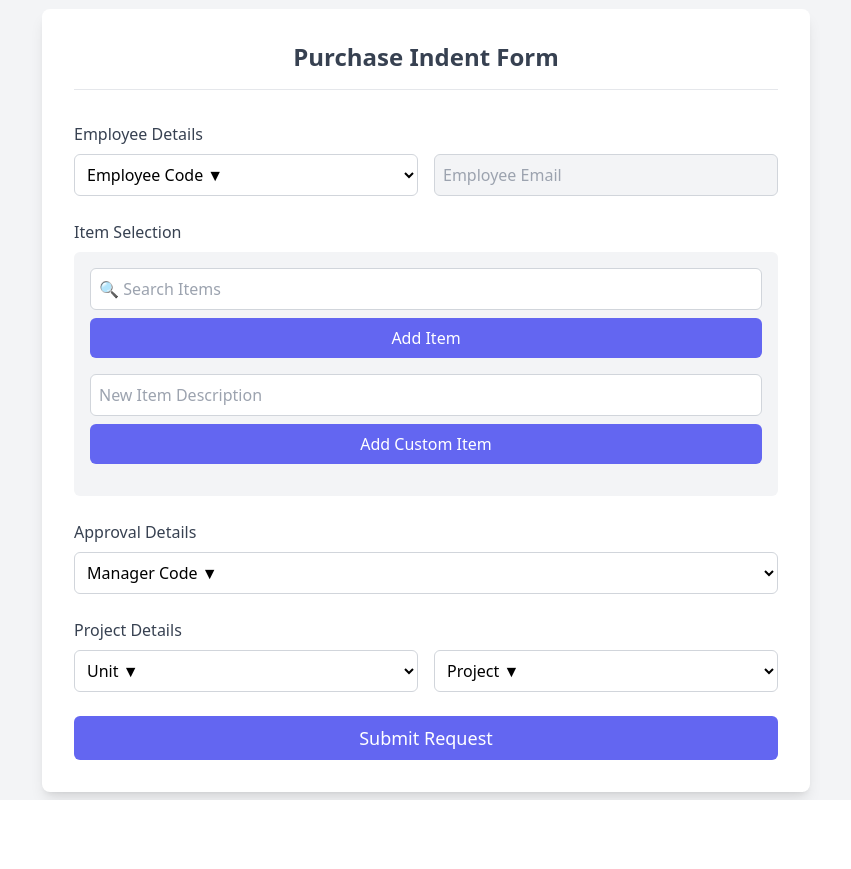
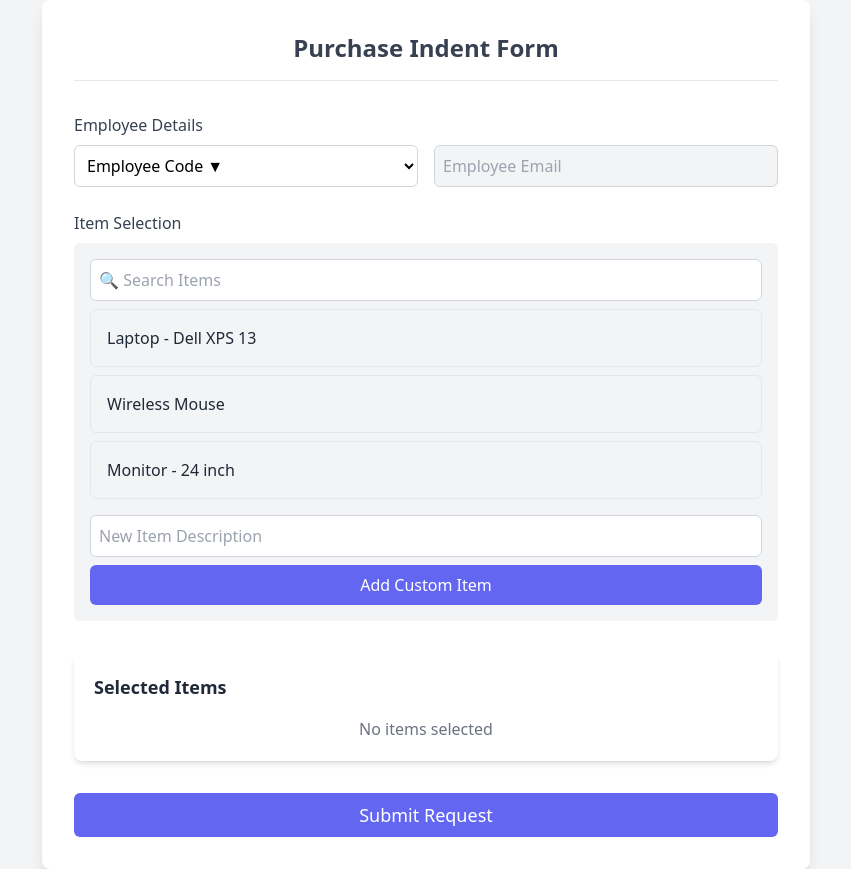
Before and after one commit to Prossima-Tech/procurement, a React (Vite) app in the folder procurement-system/: page /internal-form in a window 1280 px wide. Shown: the whole page, without its empty margins (214-1065 px from the left). Before the commit the page ends 800 px from the top, so only its background shows below. Built offline with nearby package versions, Linux system fonts and the light colour scheme.

Commit message:
internalForm

```diff
--- a/procurement-system/src/components/orders/InternalForm.jsx
+++ b/procurement-system/src/components/orders/InternalForm.jsx
@@ -1,42 +1,78 @@
 import React, { useState } from 'react';
 
-const PurchaseIndentForm = () => {
+const InternalForm = () => {
   // Form state
   const [formData, setFormData] = useState({
     employeeCode: '',
+    employeeId: '',
     employeeEmail: '',
     managerCode: '',
     unit: '',
     project: '',
   });
 
-  // Item Selection State
+  // Item selection state
   const [itemInput, setItemInput] = useState('');
   const [selectedItems, setSelectedItems] = useState([]);
   const [customItem, setCustomItem] = useState('');
+  const [selectedItem, setSelectedItem] = useState(null);
+  const [quantityInput, setQuantityInput] = useState(1);
+  const [showQuantityPopup, setShowQuantityPopup] = useState(false);
+
+  const availableItems = [
+    { id: 'LAP001', name: 'Laptop - Dell XPS 13' },
+    { id: 'MOU001', name: 'Wireless Mouse' },
+    { id: 'MON001', name: 'Monitor - 24 inch' },
+  ];
 
   // Form handlers
   const handleInputChange = (e) => {
     const { name, value } = e.target;
-    setFormData(prev => ({
+    setFormData((prev) => ({
       ...prev,
       [name]: value,
     }));
   };
 
-  // Item handlers
-  const handleAddItem = () => {
-    if (itemInput.trim()) {
-      setSelectedItems(prev => [...prev, itemInput.trim()]);
-      setItemInput('');
+  // Handle item selection and show quantity popup
+  const handleItemSelect = (item) => {
+    setSelectedItem(item);
+    setQuantityInput(1);
+    setShowQuantityPopup(true);
+  };
+
+  // Save selected item with quantity
+  const handleSaveQuantity = () => {
+    if (selectedItem && quantityInput > 0) {
+      setSelectedItems((prev) => [...prev, { ...selectedItem, quantity: quantityInput }]);
+      setShowQuantityPopup(false);
+      setSelectedItem(null);
+      setQuantityInput(1);
     }
   };
 
   const handleAddCustomItem = () => {
     if (customItem.trim()) {
-      setSelectedItems(prev => [...prev, customItem.trim()]);
+      setSelectedItems((prev) => [
+        ...prev,
+        { id: `CUSTOM-${Date.now()}`, name: customItem, quantity: 1, isCustom: true },
+      ]);
       setCustomItem('');
     }
+  };
+
+  const incrementQuantity = (index) => {
+    setSelectedItems((prevItems) =>
+      prevItems.map((item, i) => (i === index ? { ...item, quantity: item.quantity + 1 } : item))
+    );
+  };
+
+  const decrementQuantity = (index) => {
+    setSelectedItems((prevItems) =>
+      prevItems.map((item, i) =>
+        i === index && item.quantity > 1 ? { ...item, quantity: item.quantity - 1 } : item
+      )
+    );
   };
 
   const handleSubmit = (e) => {
@@ -104,19 +140,26 @@ const PurchaseIndentForm = () => {
                 onChange={(e) => setItemInput(e.target.value)}
                 className="w-full p-2 mb-2 rounded-md border border-gray-300"
               />
-              <button
-                type="button"
-                onClick={handleAddItem}
-                className="w-full bg-indigo-500 text-white p-2 rounded-md hover:bg-indigo-600 mb-4"
+              <div className="space-y-2">
+                {availableItems
+                  .filter((item) => item.name.toLowerCase().includes(itemInput.toLowerCase()))
+                  .map((item) => (
+                    <div
+                      key={item.id}
+                      className="flex items-center bg-gray-100 p-4 rounded-md border border-gray-200 cursor-pointer"
+                      onClick={() => handleItemSelect(item)}
                     >
-                Add Item
-              </button>
+                      <p className="text-gray-800">{item.name}</p>
+                    </div>
+                  ))}
+              </div>
+
               <input
                 type="text"
                 placeholder="New Item Description"
                 value={customItem}
                 onChange={(e) => setCustomItem(e.target.value)}
-                className="w-full p-2 rounded-md border border-gray-300"
+                className="w-full p-2 mt-4 rounded-md border border-gray-300"
               />
               <button
                 type="button"
@@ -125,68 +168,80 @@ const PurchaseIndentForm = () => {
               >
                 Add Custom Item
               </button>
-              <div className="mt-4">
-                {selectedItems.map((item, index) => (
-                  <p key={index} className="text-gray-700 text-sm">
-                    {item}
-                  </p>
-                ))}
+
+              {/* Quantity Popup */}
+              {showQuantityPopup && (
+                <div className="fixed inset-0 bg-black bg-opacity-50 flex items-center justify-center z-50">
+                  <div className="bg-white p-6 rounded-lg shadow-xl w-96">
+                    <h3 className="text-lg font-semibold mb-4">Select Quantity</h3>
+                    <p className="text-gray-600 mb-4">{selectedItem?.name}</p>
+                    <input
+                      type="number"
+                      min="1"
+                      value={quantityInput}
+                      onChange={(e) => setQuantityInput(Math.max(1, parseInt(e.target.value) || 1))}
+                      className="w-full p-2 border rounded-md mb-4"
+                    />
+                    <div className="flex justify-end space-x-3">
+                      <button
+                        type="button"
+                        onClick={() => setShowQuantityPopup(false)}
+                        className="px-4 py-2 bg-red-100 text-red-600 rounded-md hover:bg-red-200"
+                      >
+                        Cancel
+                      </button>
+                      <button
+                        type="button"
+                        onClick={handleSaveQuantity}
+                        className="px-4 py-2 bg-indigo-600 text-white rounded-md hover:bg-indigo-700"
+                      >
+                        Save
+                      </button>
                     </div>
                   </div>
                 </div>
-
-          {/* Approval Details */}
-          <div className="mb-6">
-            <label className="block text-md font-medium text-gray-700 mb-2">Approval Details</label>
-            <select
-              name="managerCode"
-              value={formData.managerCode}
-              onChange={handleInputChange}
-              className="bg-white w-full p-2 rounded-md border border-gray-300"
-              required
-            >
-              <option value="" disabled>Manager Code ▼</option>
-              <option value="MGR001">MGR001</option>
-              <option value="MGR002">MGR002</option>
-              <option value="MGR003">MGR003</option>
-            </select>
+              )}
+            </div>
           </div>
 
-          {/* Project Details */}
-          <div className="mb-6">
-            <label className="block text-md font-medium text-gray-700 mb-2">Project Details</label>
-            <div className="grid grid-cols-2 gap-4">
-              <select
-                name="unit"
-                value={formData.unit}
-                onChange={handleInputChange}
-                className="bg-white p-2 rounded-md border border-gray-300"
-                required
+          {/* Selected Items */}
+          <div className="bg-white shadow-md mt-8 p-5 rounded-lg">
+            <h3 className="font-bold text-lg text-gray-800 mb-4">Selected Items</h3>
+            {selectedItems.length > 0 ? (
+              selectedItems.map((item, index) => (
+                <div key={item.id} className="flex justify-between items-center bg-gray-100 p-4 rounded-lg mb-4">
+                  <div>
+                    <p className="font-medium text-gray-800">{item.name}</p>
+                    <p className="text-sm text-gray-500">Quantity: {item.quantity}</p>
+                  </div>
+                  <div className="flex items-center space-x-3">
+                    <button
+                      type="button"
+                      onClick={() => decrementQuantity(index)}
+                      className="bg-white border border-gray-300 rounded px-2 py-1"
                     >
-                <option value="" disabled>Unit ▼</option>
-                <option value="Unit1">Unit1</option>
-                <option value="Unit2">Unit2</option>
-                <option value="Unit3">Unit3</option>
-              </select>
-              <select
-                name="project"
-                value={formData.project}
-                onChange={handleInputChange}
-                className="bg-white p-2 rounded-md border border-gray-300"
-                required
+                      -
+                    </button>
+                    <span className="text-gray-800 font-semibold">{item.quantity}</span>
+                    <button
+                      type="button"
+                      onClick={() => incrementQuantity(index)}
+                      className="bg-white border border-gray-300 rounded px-2 py-1"
                     >
-                <option value="" disabled>Project ▼</option>
-                <option value="Project1">Project1</option>
-                <option value="Project2">Project2</option>
-                <option value="Project3">Project3</option>
-              </select>
+                      +
+                    </button>
                   </div>
+                </div>
+              ))
+            ) : (
+              <p className="text-center text-gray-500">No items selected</p>
+            )}
           </div>
 
           {/* Submit Button */}
           <button
             type="submit"
-            className="w-full bg-indigo-500 text-white py-2 rounded-md hover:bg-indigo-600 text-lg"
+            className="w-full bg-indigo-500 text-white py-2 rounded-md hover:bg-indigo-600 text-lg mt-8"
           >
             Submit Request
           </button>
@@ -196,4 +251,4 @@ const PurchaseIndentForm = () => {
   );
 };
 
-export default PurchaseIndentForm;
+export default InternalForm;
```
Lines whose indentation alone changed are shown as unchanged.
